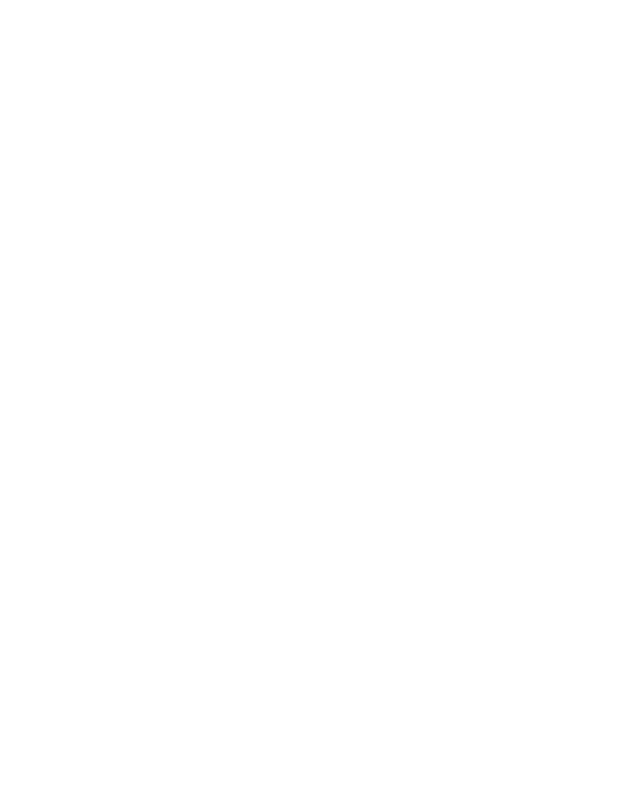
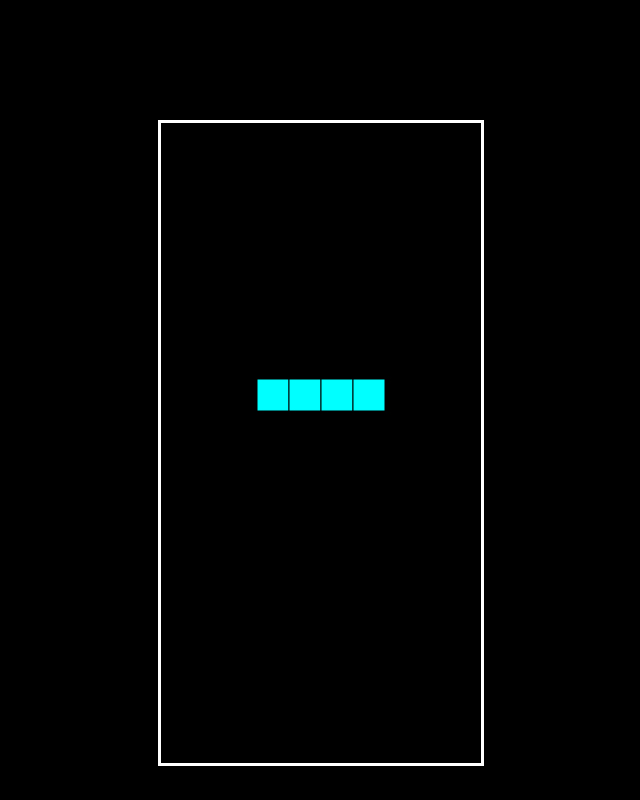
Before and after one commit to CoffeeScriptHero/TetrisJS, a plain HTML site: page index.html in a window 1280 px wide. Shown: the whole page, without its empty margins (319-959 px from the left). Drawn offline with Linux system fonts and the light colour scheme.

Commit message:
first commit

```diff
--- /dev/null
+++ b/css/style.css
@@ -0,0 +1,10 @@
+body {
+  background: black;
+  display: flex;
+  flex-direction: row;
+  justify-content: center;
+  margin-top: 120px;
+}
+#gameCanvas {
+  border: 0.2rem solid #fff;
+}
--- a/index.html
+++ b/index.html
@@ -4,9 +4,17 @@
     <meta charset="UTF-8" />
     <meta http-equiv="X-UA-Compatible" content="IE=edge" />
     <meta name="viewport" content="width=device-width, initial-scale=1.0" />
+    <link rel="stylesheet" href="css/style.css" class="href" />
+    <link rel="shortcut icon" href="#" type="image/x-icon" />
     <title>TetrisJS</title>
   </head>
   <body>
-    <script src="index.js"></script>
+    <canvas
+      id="gameCanvas"
+      class="gameCanvas"
+      width="320"
+      height="640"
+    ></canvas>
+    <script src="js/index.js" type="module"></script>
   </body>
 </html>
--- /dev/null
+++ b/js/index.js
@@ -0,0 +1,256 @@
+const canvas = document.getElementById("gameCanvas");
+const context = canvas.getContext("2d");
+const cell = 32;
+let field = [];
+let tSequence = [];
+let RAF = null;
+let count = 0;
+let gameOver = false;
+
+const theme = new Audio("../audio/theme.mp3");
+theme.loop = true;
+theme.volume = 0.05;
+// theme.play();
+
+for (let row = -2; row < canvas.height / 32; row++) {
+  field[row] = [];
+  for (let col = 0; col < canvas.width / 32; col++) {
+    field[row][col] = 0;
+  }
+}
+
+const tetrominos = {
+  I: [
+    [0, 0, 0, 0],
+    [1, 1, 1, 1],
+    [0, 0, 0, 0],
+    [0, 0, 0, 0],
+  ],
+  J: [
+    [1, 0, 0],
+    [1, 1, 1],
+    [0, 0, 0],
+  ],
+  L: [
+    [0, 0, 1],
+    [1, 1, 1],
+    [0, 0, 0],
+  ],
+  O: [
+    [1, 1],
+    [1, 1],
+  ],
+  S: [
+    [0, 1, 1],
+    [1, 1, 0],
+    [0, 0, 0],
+  ],
+  Z: [
+    [1, 1, 0],
+    [0, 1, 1],
+    [0, 0, 0],
+  ],
+  T: [
+    [0, 1, 0],
+    [1, 1, 1],
+    [0, 0, 0],
+  ],
+};
+
+const colors = {
+  I: "cyan",
+  O: "yellow",
+  T: "purple",
+  S: "green",
+  Z: "red",
+  J: "blue",
+  L: "orange",
+};
+
+const getRandomInt = (min, max) => {
+  min = Math.ceil(min);
+  max = Math.floor(max);
+
+  return Math.floor(Math.random() * Math.ceil(max - min + 1)) + min;
+};
+
+const generateSequence = () => {
+  const sequence = ["I", "J", "L", "O", "S", "T", "Z"];
+
+  while (sequence.length) {
+    const letter = getRandomInt(0, sequence.length - 1);
+    const name = sequence.splice(letter, 1)[0];
+    tSequence.push(name);
+  }
+};
+
+const getNextTetromino = () => {
+  if (tSequence.length === 0) {
+    generateSequence();
+  }
+
+  const name = tSequence.pop();
+  const matrix = tetrominos[name];
+  const col = field[0].length / 2 - Math.ceil(matrix[0].length / 2);
+  const row = name === "I" ? -1 : -2;
+
+  return {
+    name: name,
+    matrix: matrix,
+    row: row,
+    col: col,
+  };
+};
+
+let tetromino = getNextTetromino();
+
+const transponseMatrix = (matrix) => {
+  let tMatrix = [];
+  for (let i = 0; i < matrix.length; i++) {
+    tMatrix.push([]);
+  }
+  for (let i = 0; i < matrix.length; i++) {
+    for (let j = 0; j < matrix.length; j++) {
+      tMatrix[j][i] = matrix[i][j];
+    }
+  }
+  for (let i = 0; i < tMatrix.length; i++) {
+    tMatrix[i].reverse();
+  }
+  return tMatrix;
+};
+
+const isValidMove = (matrix, cellRow, cellCol) => {
+  for (let row = 0; row < matrix.length; row++) {
+    for (let col = 0; col < matrix[row].length; col++) {
+      if (
+        matrix[row][col] &&
+        (cellCol + col < 0 ||
+          cellCol + col >= field[0].length ||
+          cellRow + row >= field.length ||
+          field[cellRow + row][cellCol + col])
+      ) {
+        return false;
+      }
+    }
+  }
+  return true;
+};
+
+const placeTetromino = () => {
+  for (let row = 0; row < tetromino.matrix.length; row++) {
+    for (let col = 0; col < tetromino.matrix[row].length; col++) {
+      if (tetromino.matrix[row][col]) {
+        if (tetromino.row + row < 0) {
+          return showGameOver();
+        }
+        field[tetromino.row + row][tetromino.col + col] = tetromino.name;
+      }
+    }
+  }
+
+  for (let row = field.length - 1; row >= 0; ) {
+    if (field[row].every((rowCell) => !!rowCell)) {
+      for (let r = row; r >= 0; r--) {
+        for (let c = 0; c < field[r].length; c++) {
+          field[r][c] = field[r - 1][c];
+        }
+      }
+    } else {
+      row--;
+    }
+  }
+  tetromino = getNextTetromino();
+};
+
+const showGameOver = () => {
+  cancelAnimationFrame(RAF);
+  gameOver = true;
+  console.log("game over");
+};
+
+const gameLoop = () => {
+  RAF = requestAnimationFrame(gameLoop);
+  context.clearRect(0, 0, canvas.width, canvas.height);
+  for (let row = 0; row < canvas.height / 32; row++) {
+    for (let col = 0; col < canvas.width / 32; col++) {
+      if (field[row][col]) {
+        context.fillStyle = colors[field[row][col]];
+        context.fillRect(col * cell, row * cell, cell, cell);
+        context.strokeRect(col * cell, row * cell, cell, cell);
+      }
+    }
+  }
+
+  if (tetromino) {
+    if (++count > 35) {
+      tetromino.row++;
+      count = 0;
+
+      if (!isValidMove(tetromino.matrix, tetromino.row, tetromino.col)) {
+        tetromino.row--;
+        placeTetromino();
+      }
+    }
+
+    for (let row = 0; row < tetromino.matrix.length; row++) {
+      for (let col = 0; col < tetromino.matrix[row].length; col++) {
+        if (tetromino.matrix[row][col]) {
+          context.fillStyle = colors[tetromino.name];
+          context.fillRect(
+            (tetromino.col + col) * cell,
+            (tetromino.row + row) * cell,
+            cell,
+            cell
+          );
+          context.strokeRect(
+            (tetromino.col + col) * cell,
+            (tetromino.row + row) * cell,
+            cell,
+            cell
+          );
+        }
+      }
+    }
+  }
+};
+
+document.addEventListener("keydown", (e) => {
+  if (gameOver) return;
+
+  if (e.key === "ArrowLeft" || e.key === "ArrowRight") {
+    const col = e.key === "ArrowLeft" ? tetromino.col - 1 : tetromino.col + 1;
+
+    if (isValidMove(tetromino.matrix, tetromino.row, col)) {
+      tetromino.col = col;
+    }
+  }
+
+  if (e.key === "ArrowUp") {
+    const matrix = transponseMatrix(tetromino.matrix);
+    if (isValidMove(matrix, tetromino.row, tetromino.col)) {
+      tetromino.matrix = matrix;
+    }
+  }
+
+  if (e.key === "ArrowDown") {
+    const row = tetromino.row + 1;
+    if (!isValidMove(tetromino.matrix, row, tetromino.col)) {
+      tetromino.row = row - 1;
+      placeTetromino();
+      return;
+    }
+    tetromino.row = row;
+  }
+  if (e.key === " ") {
+    for (let row = tetromino.row; row < field.length; row++) {
+      tetromino.row = row - 1;
+      if (!isValidMove(tetromino.matrix, row, tetromino.col)) {
+        placeTetromino();
+        return;
+      }
+    }
+  }
+});
+
+RAF = requestAnimationFrame(gameLoop);
```
Also changed, not shown: js/constants.js (added), 1 other file.
